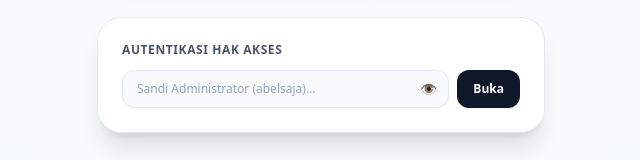
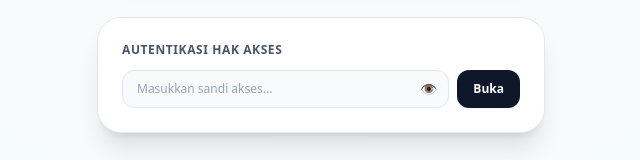
Before and after one commit to bambangsugiantoro/abel, a Next.js app: page /bayar in a window 1280 px wide. Both pictures are taken after a click on the button "⚙️ KONSOL ADMINISTRASI TERMINAL". Shown: the part 601-761 px from the top of the page, without its empty margins (319-959 px from the left). Built offline with nearby package versions, Linux system fonts and the light colour scheme.

Commit message:
Update page.tsx

```diff
--- a/app/bayar/page.tsx
+++ b/app/bayar/page.tsx
@@ -1,8 +1,7 @@
 'use client';
 
-import React, { useState, useEffect, useRef } from 'react';
+import React, { useState, useEffect } from 'react';
 
-// Global Audio Engine Instance
 let globalAudioCtx: AudioContext | null = null;
 
 function unlockAudioContext() {
@@ -17,8 +16,7 @@ function unlockAudioContext() {
   return globalAudioCtx;
 }
 
-// Sound Engine: Harmonic Bell Chime + Voice Assistant
-function triggerPaymentSuccessSound(nominal: number, itemTitle: string) {
+function playSuccessSound(customText?: string) {
   try {
     const ctx = unlockAudioContext();
     if (ctx) {
@@ -35,7 +33,6 @@ function triggerPaymentSuccessSound(nominal: number, itemTitle: string) {
         osc.stop(ctx.currentTime + start + duration);
       };
 
-      // Melodi Chime Kasir (C5 - E5 - G5 - C6)
       playTone(523.25, 0.0, 0.35);
       playTone(659.25, 0.12, 0.35);
       playTone(783.99, 0.24, 0.4);
@@ -45,11 +42,10 @@ function triggerPaymentSuccessSound(nominal: number, itemTitle: string) {
     console.error('Audio error:', e);
   }
 
-  // Voice Assistant Bahasa Indonesia
   setTimeout(() => {
     if ('speechSynthesis' in window) {
       window.speechSynthesis.cancel();
-      const text = `Pembayaran ${itemTitle} sebesar ${nominal.toLocaleString('id-ID')} rupiah berhasil diterima. Terima kasih!`;
+      const text = customText || 'Pembayaran berhasil diterima. Transaksi lunas, terima kasih!';
       const utterance = new SpeechSynthesisUtterance(text);
       utterance.lang = 'id-ID';
       utterance.rate = 0.95;
@@ -59,30 +55,27 @@ function triggerPaymentSuccessSound(nominal: number, itemTitle: string) {
   }, 450);
 }
 
-export default function CashierTerminalFullAuto() {
+export default function TerminalKasirAutoSound() {
   const [daftarPaket, setDaftarPaket] = useState<any[]>([]);
   const [paketPilihan, setPaketPilihan] = useState<any>(null);
   const [loadingData, setLoadingData] = useState(true);
   const [loading, setLoading] = useState(false);
   const [currentTime, setCurrentTime] = useState<string>('');
 
-  // QRIS Popup State
   const [showQrisModal, setShowQrisModal] = useState(false);
   const [checkoutUrl, setCheckoutUrl] = useState('');
   const [activeTrxData, setActiveTrxData] = useState<{ title: string; price: number; trxId?: string } | null>(null);
   const [paymentStatus, setPaymentStatus] = useState<'PENDING' | 'SUCCESS'>('PENDING');
 
-  // Admin Controls
   const [showAdmin, setShowAdmin] = useState(false);
   const [isAdminAuth, setIsAdminAuth] = useState(false);
   const [passInput, setPassInput] = useState('');
-  const [showPassword, setShowPassword] = useState(false); // Opsi tampilkan password
+  const [showPassword, setShowPassword] = useState(false);
   const [newTitle, setNewTitle] = useState('');
   const [newPrice, setNewPrice] = useState<number | ''>('');
   const [newDesc, setNewDesc] = useState('');
   const [saving, setSaving] = useState(false);
 
-  // Unmute audio pada klik pertama
   useEffect(() => {
     const handleInitClick = () => {
       unlockAudioContext();
@@ -91,7 +84,6 @@ export default function CashierTerminalFullAuto() {
     return () => window.removeEventListener('click', handleInitClick);
   }, []);
 
-  // Jam Realtime
   useEffect(() => {
     const updateClock = () => {
       const now = new Date();
@@ -129,20 +121,18 @@ export default function CashierTerminalFullAuto() {
     loadPaket();
   }, []);
 
-  // 1. Auto Detector saat Redirect dari Gateway
   useEffect(() => {
     if (typeof window !== 'undefined') {
       const params = new URLSearchParams(window.location.search);
       const trxId = params.get('transactionId') || params.get('trx_id') || params.get('order_id');
       if (trxId) {
         unlockAudioContext();
-        triggerPaymentSuccessSound(1500, 'Transaksi QRIS');
+        playSuccessSound('Pembayaran transaksi QRIS berhasil diterima. Transaksi lunas, terima kasih!');
         window.history.replaceState({}, document.title, window.location.pathname);
       }
     }
   }, []);
 
-  // 2. Polling Otomatis Status Lunas saat QRIS Aktif di Layar
   useEffect(() => {
     let timer: any;
     if (showQrisModal && paymentStatus === 'PENDING' && activeTrxData?.trxId) {
@@ -153,7 +143,7 @@ export default function CashierTerminalFullAuto() {
             const data = await res.json();
             if (data.status === 'PAID' || data.paid === true) {
               setPaymentStatus('SUCCESS');
-              triggerPaymentSuccessSound(activeTrxData.price, activeTrxData.title);
+              playSuccessSound(`Pembayaran ${activeTrxData.title} sebesar ${activeTrxData.price.toLocaleString('id-ID')} rupiah berhasil diterima.`);
               setTimeout(() => {
                 setShowQrisModal(false);
                 setPaymentStatus('PENDING');
@@ -161,7 +151,7 @@ export default function CashierTerminalFullAuto() {
             }
           }
         } catch {
-          // ignore polling error
+          // ignore error
         }
       }, 2500);
     }
@@ -288,9 +278,8 @@ export default function CashierTerminalFullAuto() {
           <div className="font-semibold text-slate-500">{currentTime || '00:00:00 WIB'}</div>
         </div>
 
-        {/* CONTAINER UTAMA POS */}
+        {/* CONTAINER POS */}
         <div className="bg-white/95 backdrop-blur-xl border border-slate-200/90 rounded-3xl p-6 sm:p-8 shadow-[0_20px_50px_-12px_rgba(15,23,42,0.08)] relative overflow-hidden ring-1 ring-slate-900/5">
-
           <div className="absolute top-0 right-0 w-48 h-48 bg-amber-200/20 rounded-full blur-3xl pointer-events-none" />
           <div className="absolute bottom-0 left-0 w-48 h-48 bg-emerald-200/20 rounded-full blur-3xl pointer-events-none" />
 
@@ -354,7 +343,6 @@ export default function CashierTerminalFullAuto() {
               )}
             </div>
 
-            {/* Total Tagihan */}
             {paketPilihan && (
               <div className="p-4 bg-slate-50 border border-slate-200/80 rounded-2xl space-y-2">
                 <div className="flex justify-between text-xs text-slate-500 font-medium">
@@ -370,7 +358,6 @@ export default function CashierTerminalFullAuto() {
               </div>
             )}
 
-            {/* Uji Suara */}
             <div className="flex justify-between items-center px-1">
               <button
                 type="button"
@@ -382,7 +369,6 @@ export default function CashierTerminalFullAuto() {
               <span className="text-[10px] text-slate-400 font-mono">Auto Soundbox</span>
             </div>
 
-            {/* Tombol Tampilkan QRIS */}
             <button
               type="submit"
               disabled={loading || daftarPaket.length === 0}
@@ -400,7 +386,7 @@ export default function CashierTerminalFullAuto() {
           </form>
         </div>
 
-        {/* MODAL POPUP QRIS */}
+        {/* MODAL QRIS */}
         {showQrisModal && activeTrxData && (
           <div className="fixed inset-0 z-50 bg-slate-950/80 backdrop-blur-md flex items-center justify-center p-4">
             <div className="bg-white rounded-3xl p-6 sm:p-7 max-w-sm w-full shadow-2xl border border-slate-200 text-center space-y-4 animate-in fade-in zoom-in duration-200">
@@ -466,7 +452,7 @@ export default function CashierTerminalFullAuto() {
           </button>
         </div>
 
-        {/* ADMIN CONTROL PANEL DENGAN FITUR TOGGLE LIHAT PASSWORD */}
+        {/* ADMIN CONTROL PANEL */}
         {showAdmin && (
           <div className="bg-white border border-slate-200 rounded-3xl p-6 shadow-xl relative z-10">
             {!isAdminAuth ? (
@@ -476,7 +462,7 @@ export default function CashierTerminalFullAuto() {
                   <div className="relative flex-1">
                     <input
                       type={showPassword ? 'text' : 'password'}
-                      placeholder="Sandi Administrator (abelsaja)..."
+                      placeholder="Masukkan sandi akses..."
                       value={passInput}
                       onChange={(e) => setPassInput(e.target.value)}
                       className="w-full px-3.5 py-2.5 pr-10 bg-slate-50 border border-slate-200 rounded-xl text-xs text-slate-800 placeholder-slate-400 focus:outline-none focus:border-emerald-600 focus:bg-white transition"
@@ -493,7 +479,7 @@ export default function CashierTerminalFullAuto() {
                   <button
                     onClick={() => {
                       if (passInput === 'abelsaja') setIsAdminAuth(true);
-                      else alert('Password salah! Password yang benar: abelsaja');
+                      else alert('Akses ditolak: Sandi yang dimasukkan salah.');
                     }}
                     className="px-4 py-2.5 bg-slate-900 hover:bg-slate-800 text-white font-bold rounded-xl text-xs transition shadow-sm"
                   >
```
